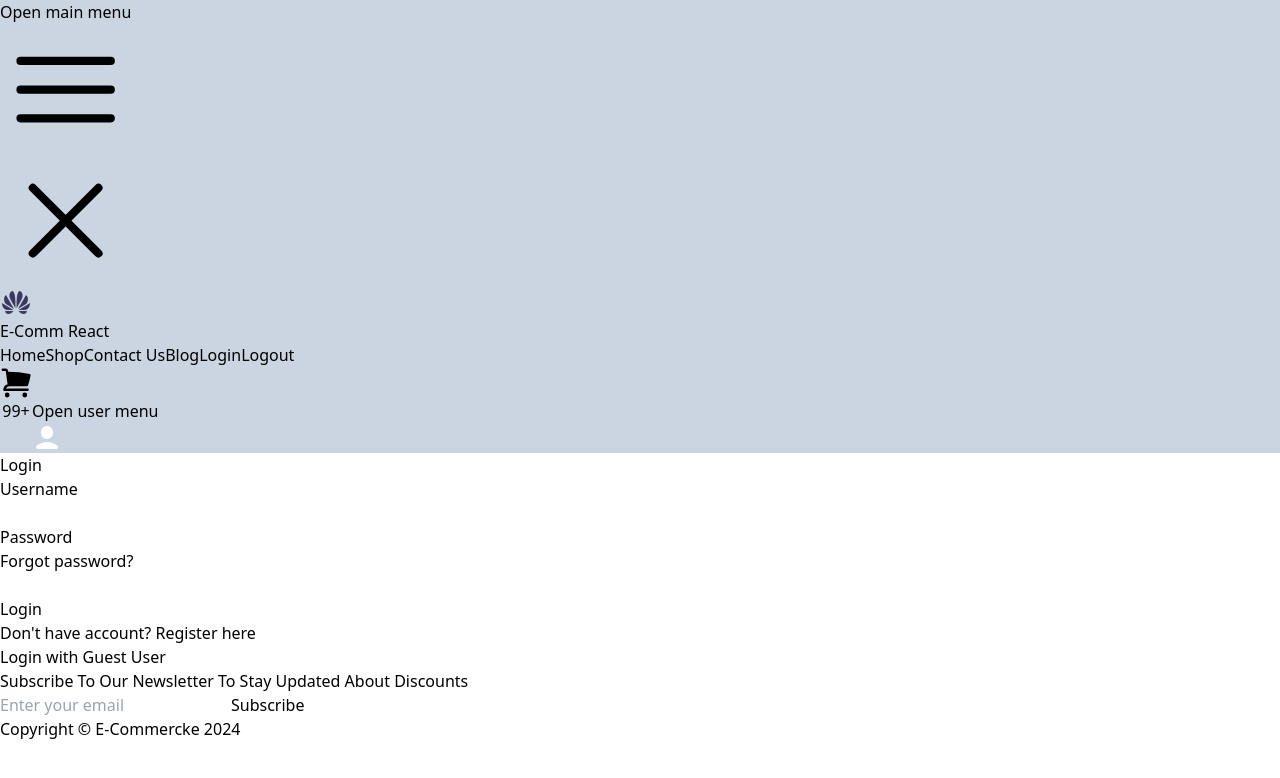
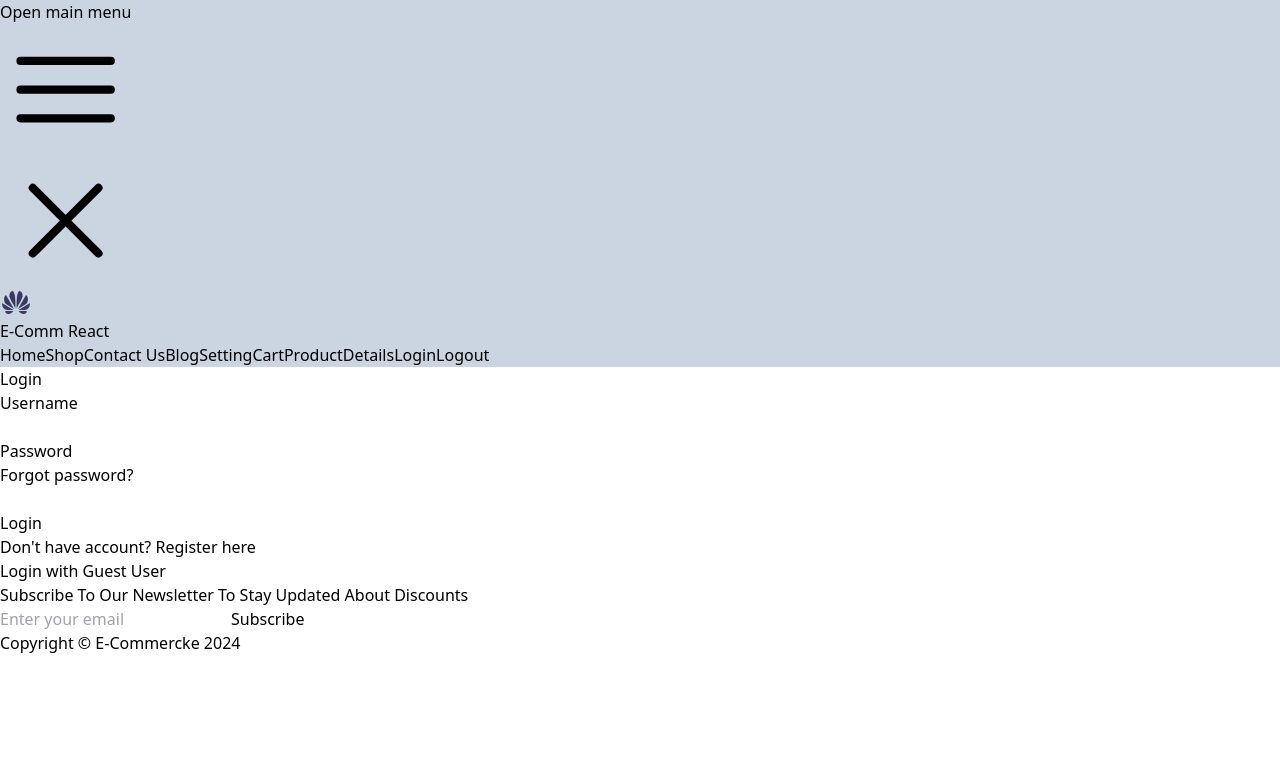
Before and after one commit to Krunaljumde24/EcommReactApp, a React (Vite) app: page /login in a window 1280 px wide. Shown: the top 778 px of the page. Built offline with nearby package versions, Linux system fonts and the light colour scheme.

Commit message:
CheckLoginStatus functionality added

```diff
--- a/src/CustomHooks/useAuthentication.jsx
+++ b/src/CustomHooks/useAuthentication.jsx
@@ -1,4 +1,5 @@
 import axios from "axios"
+import { useState } from "react";
 import toast from "react-hot-toast";
 import { useNavigate } from "react-router-dom";
 
@@ -6,7 +7,7 @@ function useAuthentication() {
 
     const API_BASE_URL = import.meta.env.VITE_API_BASE_URL;
 
-    const navigate = useNavigate()
+    const navigate = useNavigate();
 
     const login = (uName, uPass) => {
 
@@ -64,8 +65,43 @@ function useAuthentication() {
         navigate('/login')
     }
 
-    const checkLoginStatus = () => {
 
+    const checkLoginStatus = async () => {
+
+        // get the auth details from local storage
+        let authObj = JSON.parse(localStorage.getItem('userAuthDetails'));
+        // validate auth details
+        if (authObj && authObj.loginStatus) {
+
+            // Call verifyToken API
+            await axios.get(`${API_BASE_URL}/auth/api/verifyToken`, {
+                headers: {
+                    token: authObj.token
+                }
+            }).then(resp => {
+                console.log(resp);
+                if (resp.status === 200 && resp.data.status === "Authorized") {
+                }
+            }).catch(error => {
+                // set error message in case of error
+                console.log(error);
+                toast('Session has expire, please re-login.', {
+                    duration: 5000,
+                    icon: '❌',
+                    position: 'top-center'
+                })
+                // remove userAuth object from localStorage
+                localStorage.removeItem('userAuthDetails');
+                navigate('/login');
+            })
+        } else {
+            toast('Please login.', {
+                duration: 3000,
+                icon: 'ℹ',
+                position: 'top-center'
+            })
+            navigate('/login')
+        }
     }
 
     return {
--- a/src/component/Account/AccountSetting.jsx
+++ b/src/component/Account/AccountSetting.jsx
@@ -1,27 +1,25 @@
-import React, { useEffect } from "react";
+import React, { useEffect, useState } from "react";
 import AccountInput from "./AccountInput";
 import useCustomForm from "../../CustomHooks/useCustomForm"
 import axios from "axios";
 import { useNavigate } from "react-router-dom";
 import toast from "react-hot-toast";
+import useAuthentication from "../../CustomHooks/useAuthentication";
 
 function AccountSetting() {
 
   const { userDetails, handleInputChange, resetForm, setUserDetails } = useCustomForm();
 
-  const navigate = useNavigate();
-
+  const { checkLoginStatus } = useAuthentication();
 
   const updateAccountDetails = (event) => {
-    // Integrate API to update only account basic details
     event.preventDefault();
-    console.log(userDetails);
-
   }
 
   useEffect(() => {
+    if (checkLoginStatus()) {
+      console.log('checkLoginStatus passed');
 
-    if (checkLoginStatus()) {
       axios.post('http://localhost:8080/user/api/get-user-details', {
         "username": "kjumde1",
         "email": "krunaljumde@gmail.com"
@@ -41,23 +39,21 @@ function AccountSetting() {
             address: data.address,
             country: data.country,
             state: data.state,
-            ci
           }
         )
-
       }).catch((err) => {
         console.log(err);
       })
     } else {
-      toast.error('Please login.')
-      navigate('/login')
+      console.log('checkLoginStatus failed');
+
     }
-
-
   }, [])
 
 
   return (
+    <>
+      {checkLoginStatus() ?
         <div className="w-full px-24 pt-4">
           <h2 className="text-xl font-bold">Account Setting</h2>
           <p className="text-sm">
@@ -308,6 +304,11 @@ function AccountSetting() {
             </div>
           </form >
         </div >
+        :
+        ''
+      }
+    </>
+
   );
 }
 
--- a/src/component/Account/Profile.jsx
+++ b/src/component/Account/Profile.jsx
@@ -2,6 +2,7 @@ import React, { useContext, useEffect } from "react";
 import { useNavigate } from "react-router-dom";
 import axios from "axios";
 import toast from "react-hot-toast";
+import useAuthentication from "../../CustomHooks/useAuthentication";
 
 function Profile() {
 
@@ -9,36 +10,19 @@ function Profile() {
 
   const API_BASE_URL = import.meta.env.VITE_API_BASE_URL;
 
+  const { checkLoginStatus } = useAuthentication()
+
   useEffect(() => {
-    let token_value = sessionStorage.getItem("token");
-    if (token_value) {
-      axios
-        .get(`${API_BASE_URL}/auth/api/verifyToken`, {
-          headers: {
-            token: token_value,
-          },
-        })
-        .then((resp) => {
-          console.log(resp);
-        })
-        .catch((error) => {
-          console.log(error);
-          if (error.response.data.status === "Unauthorized") {
-            toast.error("Login session has expired, please re login.");
-            sessionStorage.removeItem("token");
-            navigate("/login");
-          }
-        });
-    } else {
-      toast.error("Please login.");
-      navigate("/login");
-    }
+    checkLoginStatus();
   }, []);
 
   return (
     <div>
       {/* <h1>Welcome {logedInUser}</h1> */}
-      <h4 className="text-2xl font-bold"></h4>
+      <h4 className="text-2xl font-bold">
+
+        Welcome, User.
+      </h4>
     </div>
   );
 }
--- a/src/component/Cart.jsx
+++ b/src/component/Cart.jsx
@@ -1,5 +1,6 @@
 import React, { useContext, useEffect, useState } from 'react'
 import { CartContext } from '../Context/CartContext'
+import useAuthentication from '../CustomHooks/useAuthentication';
 
 function Cart() {
 
@@ -13,14 +14,19 @@ function Cart() {
         total: 0
     })
 
+    const { checkLoginStatus } = useAuthentication()
+
     useEffect(() => {
+        checkLoginStatus();
+
+
         setCartDetails(getCartData())
 
         let subTotalPrice = 0;
         let totalDiscount = 0;
         let totalPrice = 0;
 
-    Array.from(cartDetails, ([id, data]) => {
+        Array.from(cartDetails, ([id, data]) => {
             subTotalPrice += data.price;
             totalDiscount += data.discount;
         })
--- a/src/component/Common/Header.jsx
+++ b/src/component/Common/Header.jsx
@@ -34,7 +34,20 @@ function Header() {
     {
       item: 'Blog',
       to: '/blog'
+    },
+    {
+      item: 'Setting',
+      to: '/settings'
+    },
+    {
+      item: 'Cart',
+      to: '/cart'
+    },
+    {
+      item: 'ProductDetails',
+      to: '/productDetails'
     }
+
   ]
 
   useEffect(() => {
@@ -132,79 +145,6 @@ function Header() {
               </div>
             </div>
           </div>
-          <div className="absolute inset-y-0 right-0 flex items-center pr-2 sm:static sm:inset-auto sm:ml-6 sm:pr-0">
-            <div className="relative ml-3">
-              <div className="flex">
-                <Link to='/cart' replace={true}>
-                  <button type="button" className="mr-2 relative inline-flex justify-center items-center  text-sm font-semibold rounded-lg border text-gray-800 shadow-sm  ">
-                    <ShoppingCartIcon width='2rem' height='2rem' />
-                    <span className="absolute top-0 end-0 inline-flex items-center py-0.5 px-1.5 rounded-full text-xs font-medium transform -translate-y-1/2 translate-x-1/2 bg-red-500 text-white">99+</span>
-                  </button>
-                </Link>
-                <button
-                  type="button"
-                  className="relative flex rounded-full bg-gray-800 text-sm focus:outline-none focus:ring-2 focus:ring-white focus:ring-offset-2 focus:ring-offset-gray-800"
-                  id="user-menu-button"
-                  aria-expanded="false"
-                  aria-haspopup="true"
-                  onClick={() => setClick(!click)}
-                >
-                  <span className="absolute -inset-1.5"></span>
-                  <span className="sr-only">Open user menu</span>
-                  <img
-                    className="h-8 w-8 rounded-full"
-                    src={profileIcon}
-                    alt=""
-                  />
-                </button>
-              </div>
-              {click ? (
-                <div
-                  className="absolute right-0 z-10 mt-2 w-48 origin-top-right rounded-md bg-white py-1 shadow-lg ring-1 ring-black ring-opacity-5 focus:outline-none  transform transition ease-in-out duration-300"
-                  role="menu"
-                  aria-orientation="vertical"
-                  aria-labelledby="user-menu-button"
-                  tabIndex="-1"
-                >
-                  {isLoggedIn ? <>
-                    {loggedInNavLinks.map((links, index) => {
-                      return (
-                        <Link
-                          key={index}
-                          to={links.to}
-                          className="block px-4 py-2 text-sm text-gray-700"
-                          role="menuitem"
-                          tabIndex="-1"
-                          id="user-menu-item-0"
-                          onClick={() => setClick(!click)}
-                        >
-                          {links.item}
-                        </Link>
-                      )
-                    })}
-                  </> : <>
-                    {loggedOutNavLinks.map((links, index) => {
-                      return (
-                        <Link
-                          key={index}
-                          to={links.to}
-                          className="block px-4 py-2 text-sm text-gray-700"
-                          role="menuitem"
-                          tabIndex="-1"
-                          id="user-menu-item-1"
-                          onClick={() => setClick(!click)}
-                        >
-                          {links.item}
-                        </Link>
-                      )
-                    })}
-                  </>}
-                </div>
-              ) : (
-                <></>
-              )}
-            </div>
-          </div>
         </div>
       </div>
     </nav>
--- a/src/component/products/ProductDetails.jsx
+++ b/src/component/products/ProductDetails.jsx
@@ -1,5 +1,5 @@
 import React, { useContext, useEffect, useState } from 'react'
-import { useLocation } from 'react-router-dom'
+import { useLocation, useNavigate } from 'react-router-dom'
 import { PlusIcon, MinusIcon } from '@heroicons/react/20/solid';
 import { CartContext } from '../../Context/CartContext';
 import toast from 'react-hot-toast';
@@ -17,9 +17,9 @@ function ProductDetails() {
         features: [],
         images: []
     });
+    const navigate = useNavigate();
 
-    const location = useLocation()
-    const { productData } = location.state;
+    const location = useLocation();
 
     const [qty, setQty] = useState(0);
     const [displayImg, setDisplayImg] = useState();
@@ -47,9 +47,14 @@ function ProductDetails() {
     }
 
     useEffect(() => {
-        let discountedPrice = productData.price - (productData.discount / 100 * productData.price);
-        setProduct({ ...productData, discountedPrice: discountedPrice })
-        setDisplayImg(productData.images[0])
+        if (location && location.state) {
+            const { productData } = location.state;
+            let discountedPrice = productData.price - (productData.discount / 100 * productData.price);
+            setProduct({ ...productData, discountedPrice: discountedPrice })
+            setDisplayImg(productData.images[0])
+        } else {
+            navigate('/shop')
+        }
     }, [])
 
     return (
```
Lines whose indentation alone changed are shown as unchanged.
